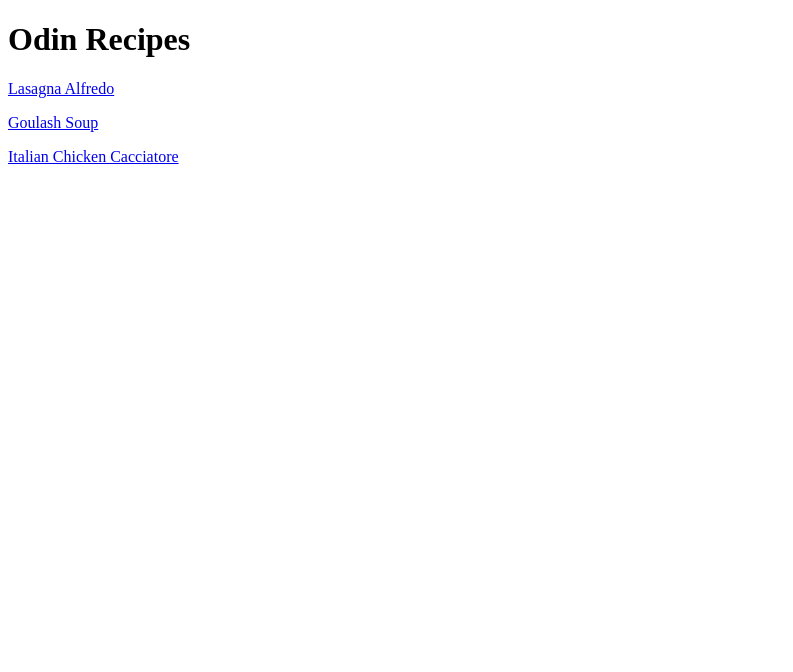
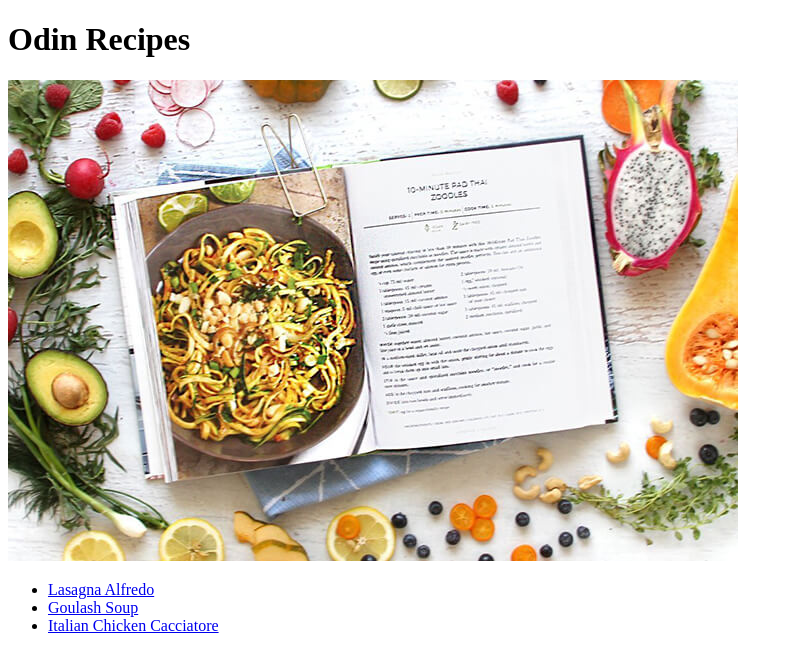
Before and after one commit to davidbarros2/odin-recipes, a plain HTML site: page index.html in a window 1280 px wide. Shown: the whole page, without its empty margins (0-793 px from the left). Drawn offline with Linux system fonts and the light colour scheme.

Commit message:
Added links, images and lists

```diff
--- a/index.html
+++ b/index.html
@@ -9,13 +9,12 @@
 <body>
     <h1>Odin Recipes</h1>
     <p>
-    <a href="recipes/lasagna.html">Lasagna Alfredo</a>
+        <img src="img/cookbook.jpg" alt="Cookbook picture">
     </p>
-    <p>
-    <a href="recipes/goulash.html">Goulash Soup</a>
-    </p>
-    <p>
-    <a href="recipes/chicken.html">Italian Chicken Cacciatore</a>
-    </p>
+        <ul>
+            <li><a href="recipes/lasagna.html">Lasagna Alfredo</a></li>
+            <li><a href="recipes/goulash.html">Goulash Soup</a></li>
+            <li><a href="recipes/chicken.html">Italian Chicken Cacciatore</a></li>
+        </ul>
 </body>
 </html>
```
Also changed, not shown: img/cookbook.jpg (added).
